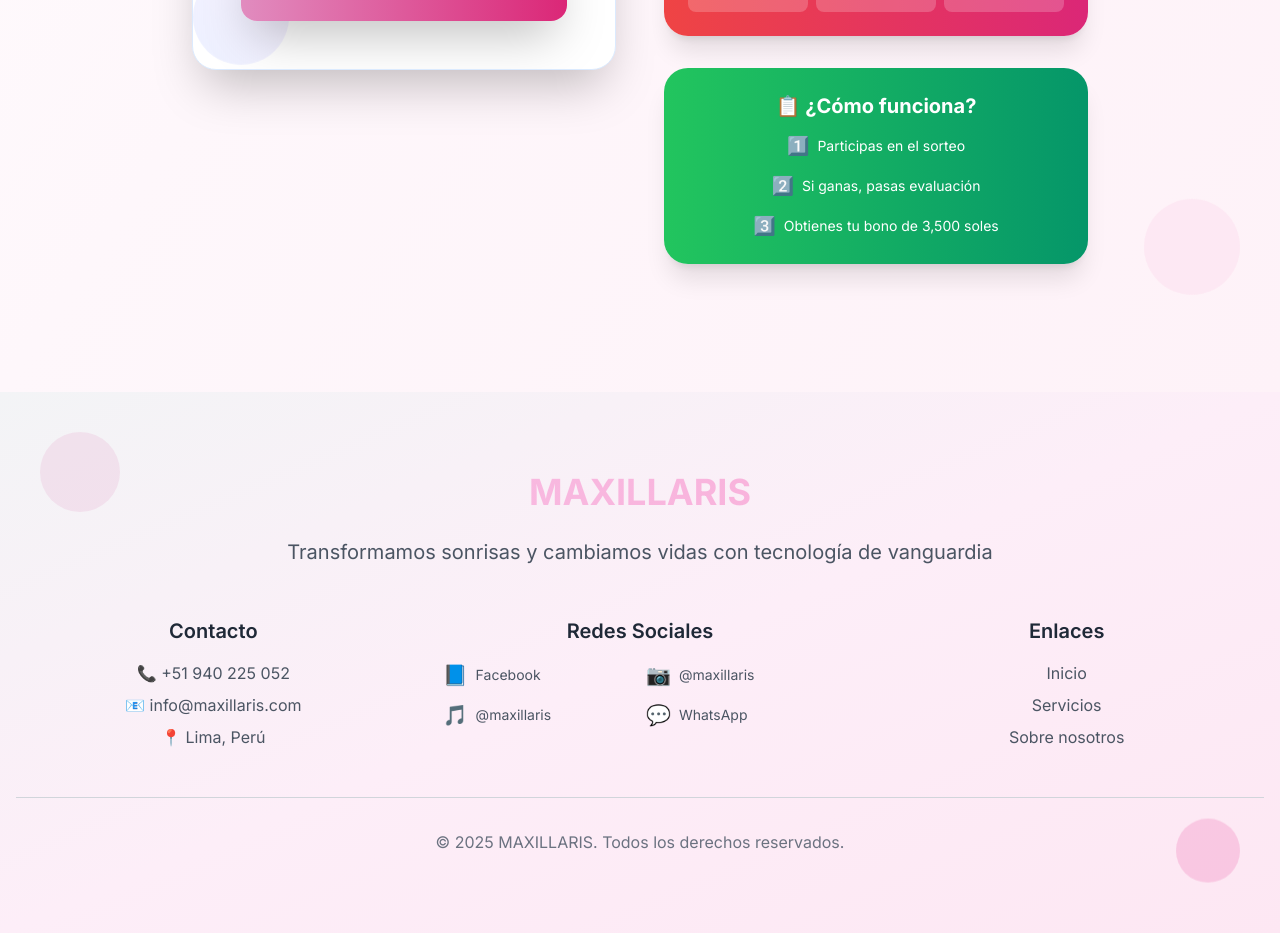
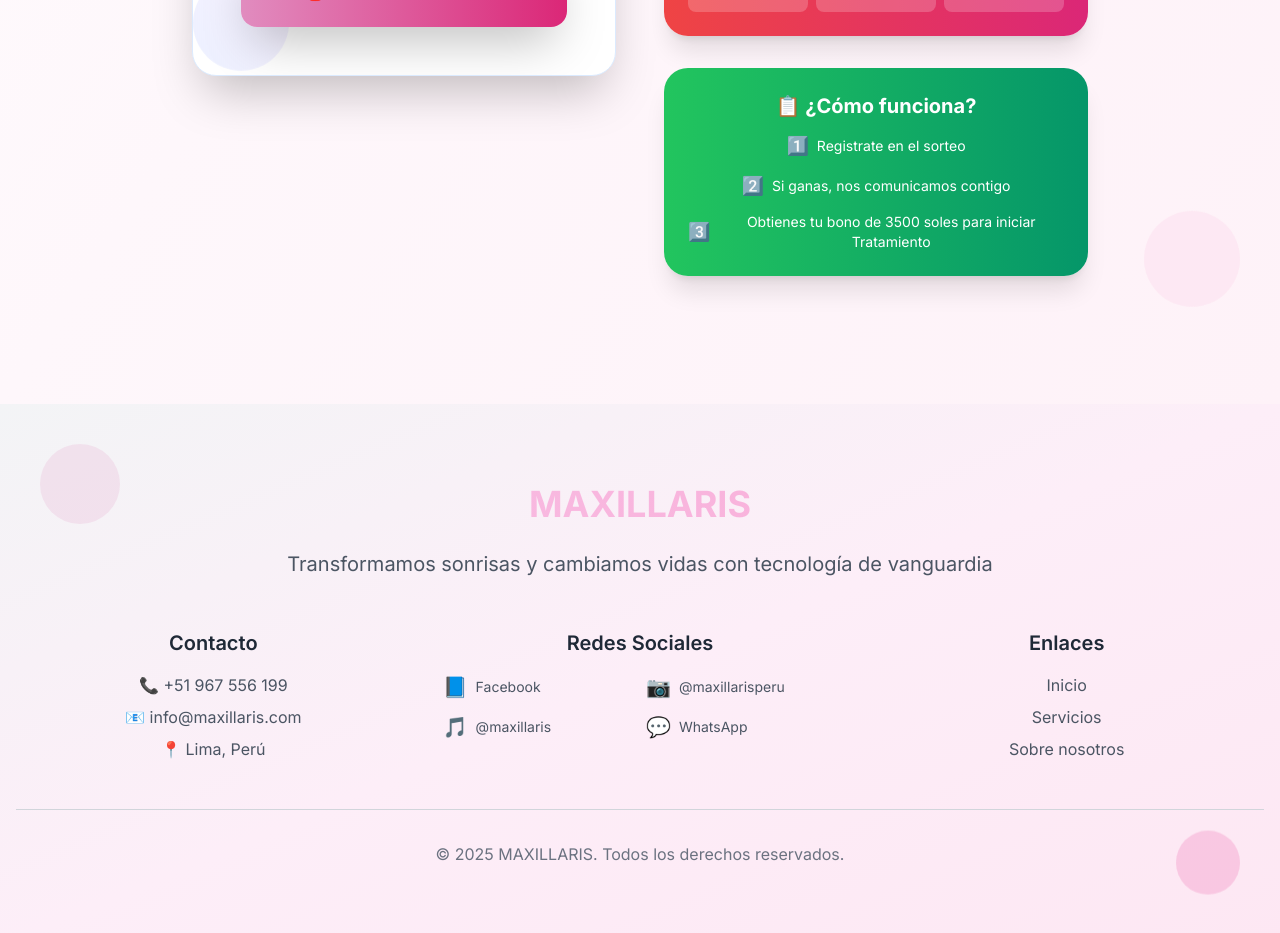
Before and after one commit to MAXILLARISProyectosYTI/apofi-landing-page, a Next.js app: page / in a window 1280 px wide. Shown: the part 3000-3933 px from the top of the page. Built offline with nearby package versions, Linux system fonts and the light colour scheme.

Commit message:
Update landing page text and contact information for "Sorteo Único": revised registration steps, updated WhatsApp number, and modified social media links for improved clarity and accuracy.

```diff
--- a/src/app/page.tsx
+++ b/src/app/page.tsx
@@ -615,15 +615,15 @@
                     <div className="space-y-3 text-sm">
                       <div className="flex items-center gap-2 justify-center">
                         <span className="text-lg">1️⃣</span>
-                        <span>Participas en el sorteo</span>
+                        <span>Registrate en el sorteo</span>
                       </div>
                       <div className="flex items-center gap-2 justify-center">
                         <span className="text-lg">2️⃣</span>
-                        <span>Si ganas, pasas evaluación</span>
+                        <span>Si ganas, nos comunicamos contigo</span>
                       </div>
                       <div className="flex items-center gap-2 justify-center">
                         <span className="text-lg">3️⃣</span>
-                        <span>Obtienes tu bono de 3,500 soles</span>
+                        <span>Obtienes tu bono de 3500 soles para iniciar Tratamiento</span>
                       </div>
                     </div>
                   </div>
@@ -653,8 +653,8 @@
             <div className="space-y-4">
               <h4 className="text-xl font-semibold text-gray-800 mb-4">Contacto</h4>
               <div className="space-y-2 text-gray-600">
-                <a href="https://wa.me/51940225052" target="_blank" rel="noopener noreferrer" className="block hover:text-green-400 transition-colors">
-                  📞 +51 940 225 052
+                <a href="https://wa.me/51967556199" target="_blank" rel="noopener noreferrer" className="block hover:text-green-400 transition-colors">
+                  📞 +51 967 556 199
                 </a>
                 <p>📧 info@maxillaris.com</p>
                 <p>📍 Lima, Perú</p>
@@ -665,7 +665,7 @@
               <h4 className="text-xl font-semibold text-gray-800 mb-4">Redes Sociales</h4>
               <div className="grid grid-cols-2 gap-3">
                 <a
-                  href="https://www.facebook.com/maxillaris"
+                  href="https://www.facebook.com/people/Maxillaris-Odontolog%C3%ADa-Funcional-e-Integrativa/100083483763419/?mibextid=ZbWKwL"
                   target="_blank"
                   rel="noopener noreferrer"
                   className="flex items-center gap-2 text-gray-600 hover:text-blue-400 transition-colors group"
@@ -674,13 +674,13 @@
                   <span className="text-sm group-hover:text-blue-400">Facebook</span>
                 </a>
                 <a
-                  href="https://www.instagram.com/maxillaris"
+                  href="https://www.instagram.com/maxillarisperu/"
                   target="_blank"
                   rel="noopener noreferrer"
                   className="flex items-center gap-2 text-gray-600 hover:text-pink-400 transition-colors group"
                 >
                   <span className="text-xl">📷</span>
-                  <span className="text-sm group-hover:text-pink-400">@maxillaris</span>
+                  <span className="text-sm group-hover:text-pink-400">@maxillarisperu</span>
                 </a>
                 <a
                   href="https://www.tiktok.com/@maxillaris"
@@ -692,7 +692,7 @@
                   <span className="text-sm group-hover:text-cyan-400">@maxillaris</span>
                 </a>
                 <a
-                  href="https://wa.me/51940225052"
+                  href="https://wa.me/51967556199"
                   target="_blank"
                   rel="noopener noreferrer"
                   className="flex items-center gap-2 text-gray-600 hover:text-green-400 transition-colors group"
@@ -748,7 +748,7 @@
 
               <div className="flex items-center justify-center gap-3 text-primary-600 text-lg">
                 <span className="text-2xl">💬</span>
-                <span>WhatsApp: +51 940 225 052</span>
+                <span>WhatsApp: +51 967 556 199</span>
               </div>
 
               {/* Elementos decorativos flotantes */}
```
